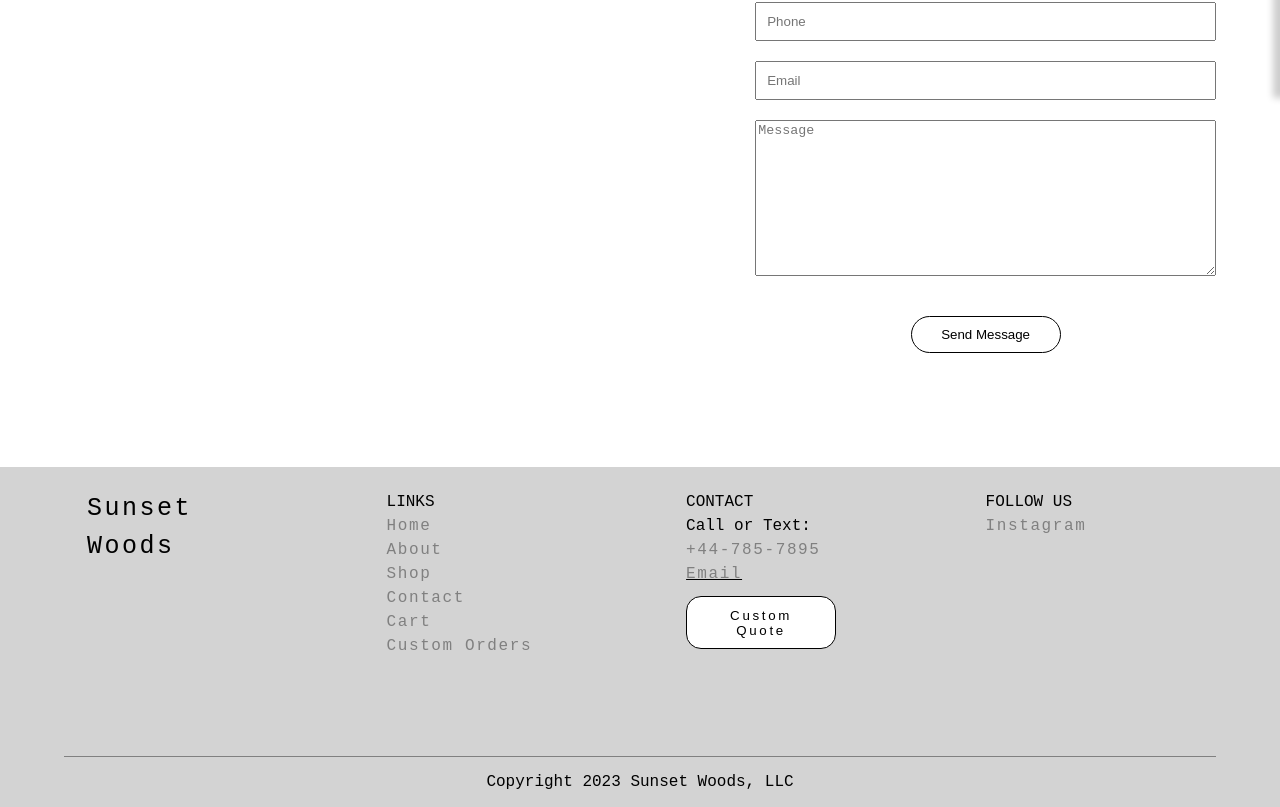
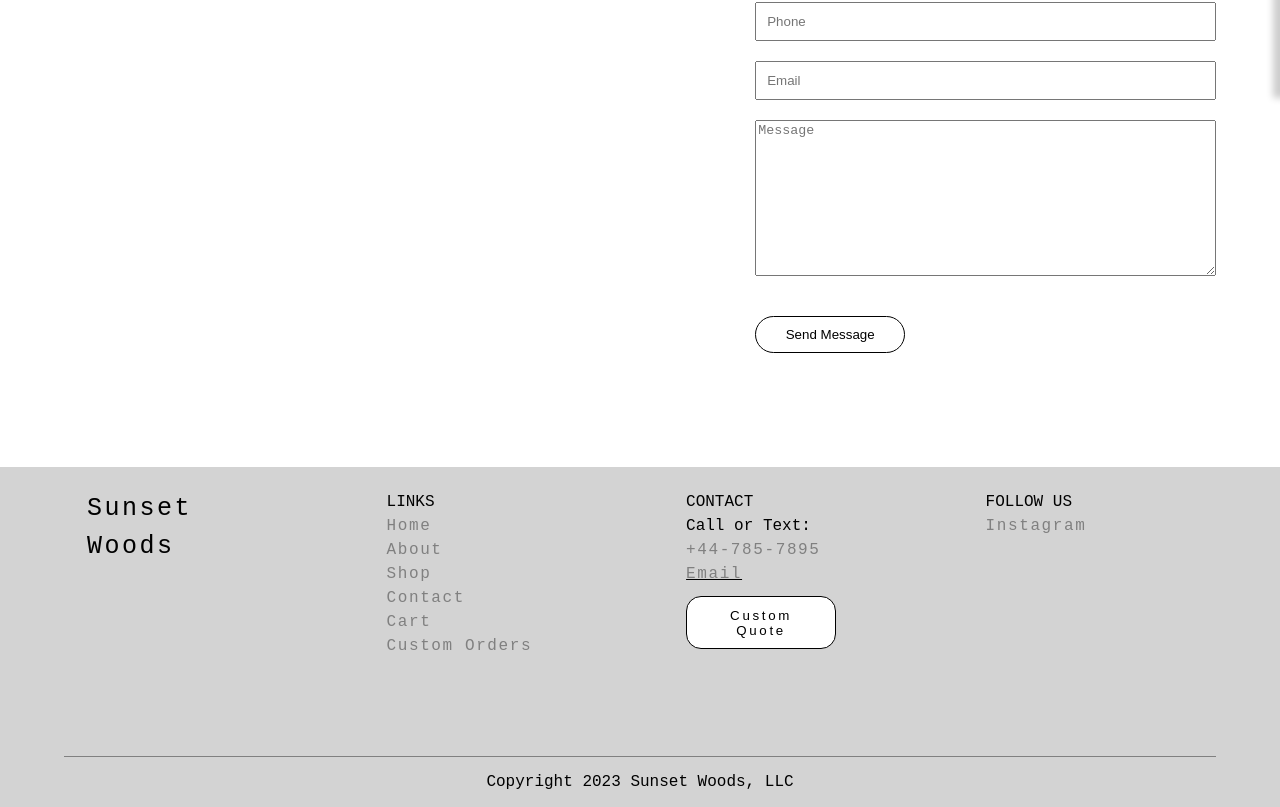
Before and after one commit to austin-carman/sunset-woods, a React (Create React App) app: page /contact in a window 1280 px wide. Shown: the part 707-1514 px from the top of the page. Built offline with nearby package versions, Linux system fonts and the light colour scheme.

Commit message:
added mockAPI endpoint when sending message with confirmation

```diff
--- a/src/components/contact/Contact.js
+++ b/src/components/contact/Contact.js
@@ -1,5 +1,6 @@
 import HeroContent from "../hero/HeroContent";
 import { useState } from "react";
+import CheckCircleOutlinedIcon from "@mui/icons-material/CheckCircleOutlined";
 
 const Contact = () => {
   const initialState = {
@@ -9,16 +10,48 @@ const Contact = () => {
     message: "",
   };
   const [contactForm, setContactForm] = useState(initialState);
+  const [confirmation, setConfirmation] = useState(false);
+  const [error, setError] = useState(null);
 
   const handleChange = (e) => {
     const { name, value } = e.target;
     setContactForm({ ...contactForm, [name]: value });
   };
 
-  const handleSubmit = (e) => {
+  const getConfirmation = () => {
+    setConfirmation(true);
+    setTimeout(() => {
+      setConfirmation(false);
+    }, 1000);
+  };
+
+  const getErrorMessage = () => {
+    setError(true);
+    setTimeout(() => {
+      setError(false);
+    }, 1000);
+  };
+
+  const handleSubmit = async (e) => {
     e.preventDefault();
-    // send form
-    console.log("contact form: ", contactForm);
+    try {
+      const response = await fetch(
+        "https://64af0767c85640541d4e0eb8.mockapi.io/api/v1/messages",
+        {
+          method: "POST",
+          headers: { "Content-Type": "application/json" },
+          body: JSON.stringify(contactForm),
+        }
+      );
+      if (!response.ok) {
+        getErrorMessage();
+      } else {
+        setContactForm(initialState);
+        getConfirmation();
+      }
+    } catch (error) {
+      setError(error);
+    }
   };
 
   return (
@@ -75,7 +108,13 @@ const Contact = () => {
             name="message"
             value={contactForm.message}
           ></textarea>
-          <button onClick={handleSubmit}>Send Message</button>
+          <div>
+            <button onClick={handleSubmit}>Send Message</button>
+            {confirmation && (
+              <span>{<CheckCircleOutlinedIcon />} Message Sent</span>
+            )}
+            {error && <span>There was an error sending message.</span>}
+          </div>
         </form>
       </div>
     </>
```
